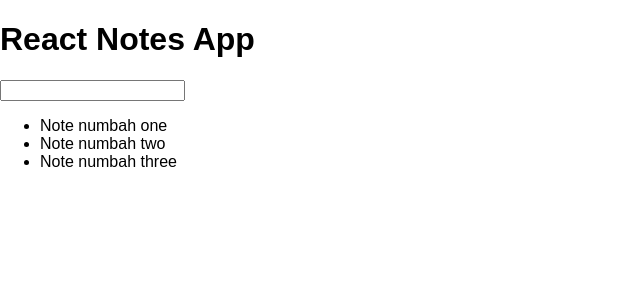
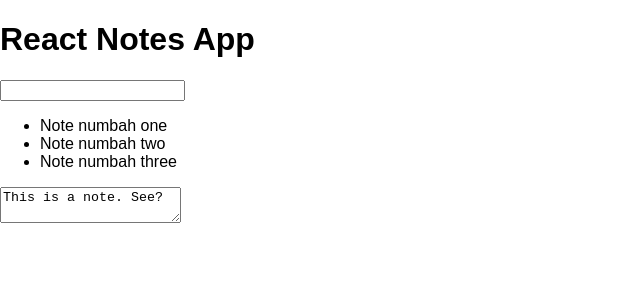
Before and after one commit to radishmouse/react-notes-app, a React (Create React App) app: page / in a window 1280 px wide. Shown: the top 300 px of the page, without its empty margins (0-640 px from the left). Built offline with nearby package versions, Linux system fonts and the light colour scheme.

Commit message:
adds document editor

```diff
--- a/src/App.js
+++ b/src/App.js
@@ -17,6 +17,10 @@ class App extends React.Component {
             <li className="document-list-item">Note numbah three</li>
           </ul>
         </div>
+
+        <div className="document-editor">
+          <textarea value="This is a note. See?" />
+        </div>
       </div>
     );
   }
```
